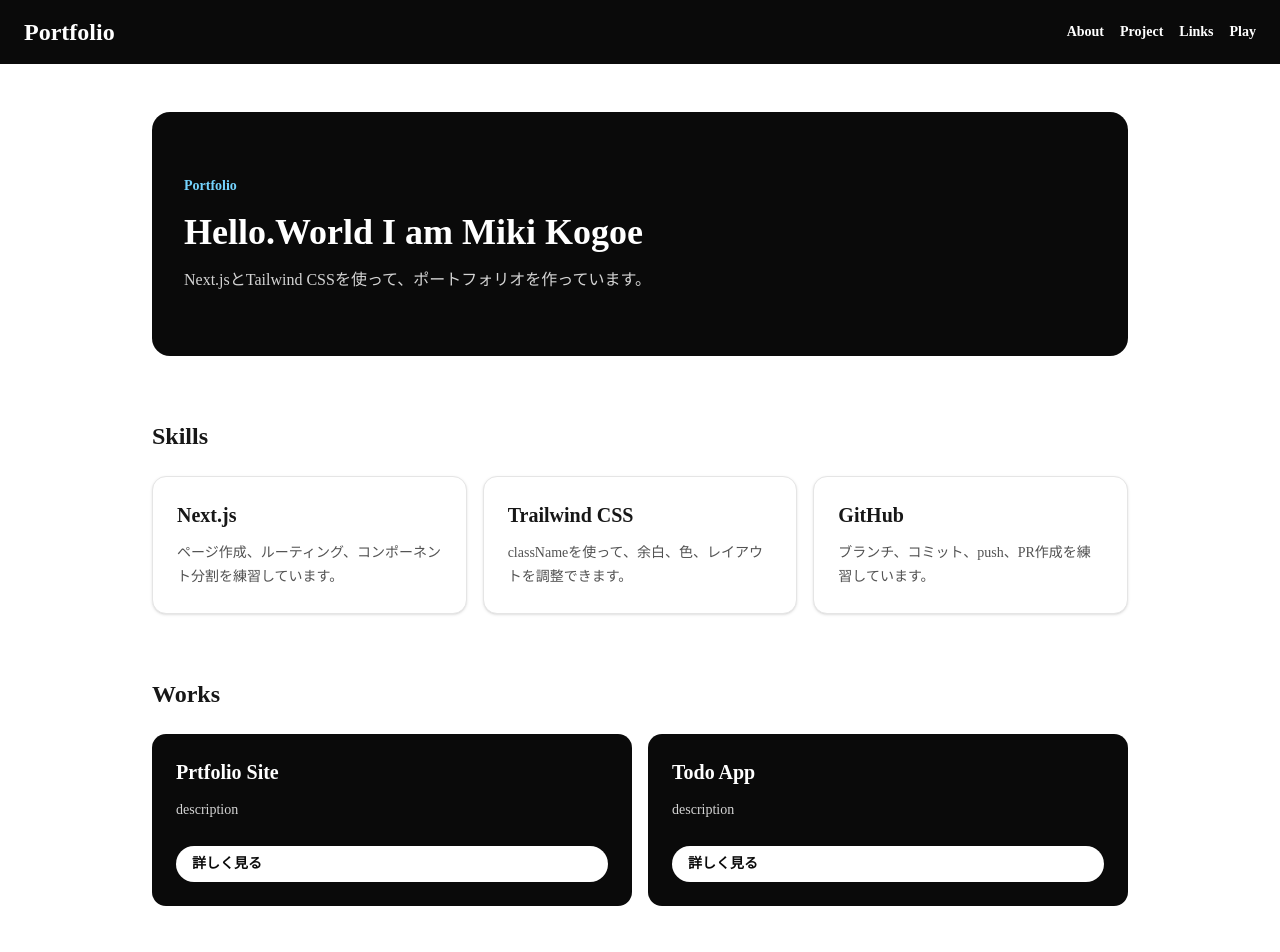
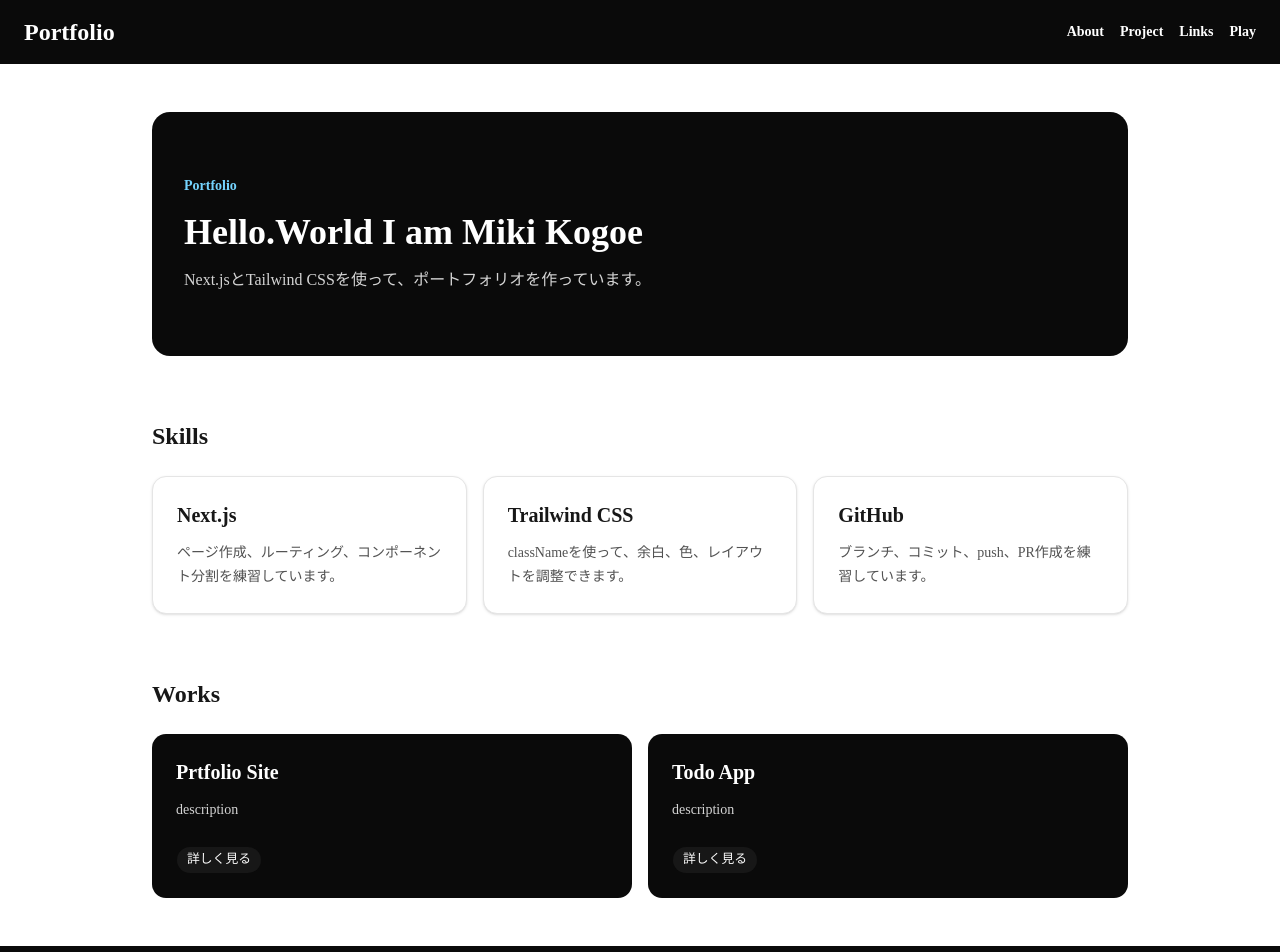
Before and after one commit to Miki15-kg/miki-portfolio, a Next.js app: page / in a window 1280 px wide. Shown: the top 952 px of the page. Built offline with nearby package versions, Linux system fonts and the light colour scheme.

Commit message:
refactor: WorkCardのボタンをshadch uiに変更

```diff
--- a/src/components/work-card/work-card.tsx
+++ b/src/components/work-card/work-card.tsx
@@ -1,3 +1,5 @@
+import { Button } from "@/components/ui/button";
+
 type WorkCardProps = {
     title: string;
     description: string;
@@ -9,11 +11,9 @@ export const WorkCard = ({title, description, href}: WorkCardProps) => {
         <article className='flex flex-col rounded-xl bg-neutral-950 p-6 text-white'>
             <h3 className='text-xl font-bold'>{title}</h3>
             <p className='mt-3 flex-1 text-sm leading-6 text-neutral-300'>description</p>
-            <a className='mt-6 w^fit rounded-full bg-white px-4 py-2 text-sm font-bold text-neutral-950'
-                href={href}
-            >
-                詳しく見る
-            </a>
+            <Button className='mt-6 w-fit rounded-full' size='sm' asChild>
+                <a href={href}>詳しく見る</a>
+            </Button>
         </article>
     )
 }
```
